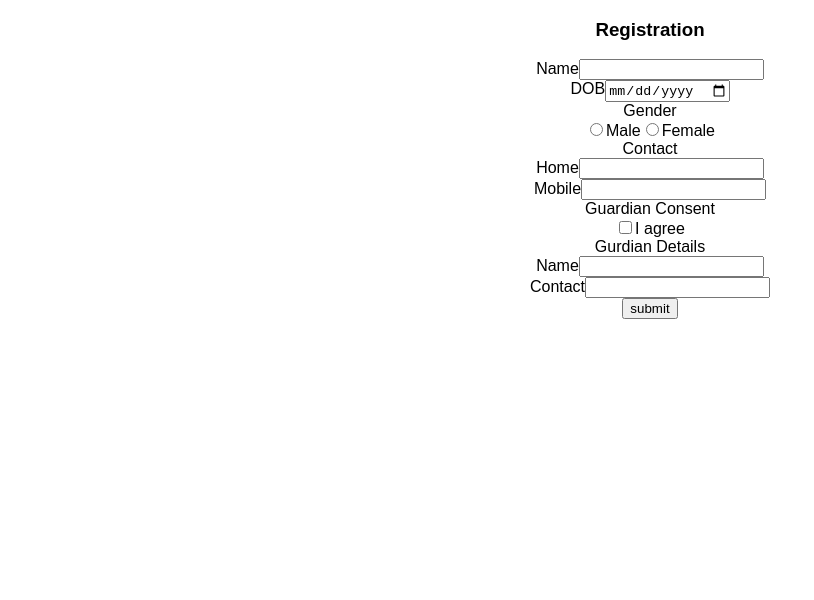
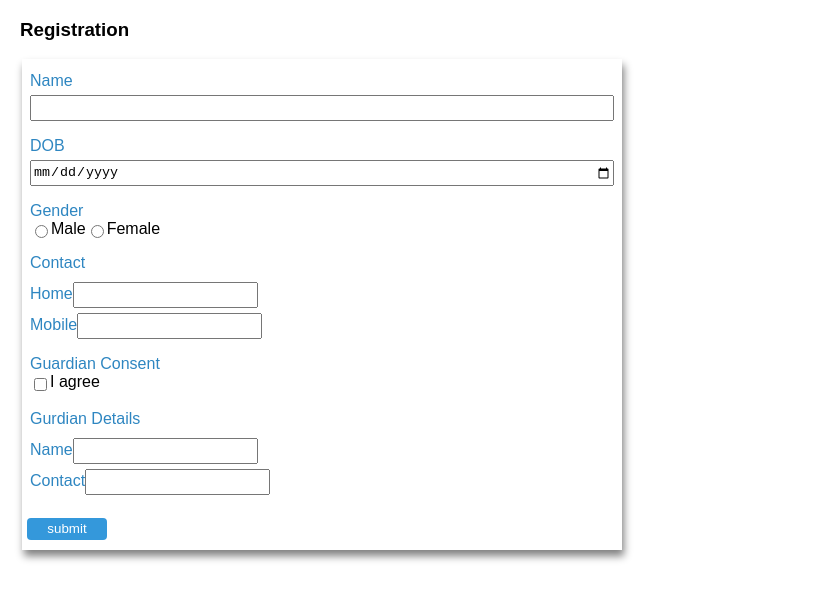
Before and after one commit to kaisersayeed/DynamicFormBuilder, a React (Create React App) app: page / in a window 1280 px wide. Shown: the top 600 px of the page, without its empty margins (0-814 px from the left). Built offline with nearby package versions, Linux system fonts and the light colour scheme.

Commit message:
handled input group text change, added styles

```diff
--- a/src/App.css
+++ b/src/App.css
@@ -1,7 +1,3 @@
-.App {
-  text-align: center;
-}
-
 .App-logo {
   animation: App-logo-spin infinite 20s linear;
   height: 80px;
--- a/src/App.js
+++ b/src/App.js
@@ -7,18 +7,17 @@ class App extends Component {
   state = {
     data: [],
     current: {},
+    payload: '',
   };
 
   onSubmit = model => {
-    let data = [];
-    if (model.id) {
-      data = this.state.data.filter(d => {
-        return d.id != model.id;
-      });
-    } else {
-      model.id = +new Date();
-      data = this.state.data.slice();
-    }
+    // can add some specific validation like first and last name separated by space or dob greater than 18
+    // if we want to build the added form into data array and set the current form to a default
+    // in case of reset form or something....
+
+    // for now
+
+    this.setState({payload: JSON.stringify(model)});
   }
 
   render() {
@@ -27,12 +26,16 @@ class App extends Component {
       <DynamicForm
         className="form"
         title="Registration"
-        defaultValues={this.state.current}
+        defaultValues={this.state.current} // have to implement it later
         model={formFields}
         onSubmit={model => {
           this.onSubmit(model);
         }}
       />
+
+      <div className="payload">
+          {this.state.payload}
+      </div>
     </div>
     );
   }
--- a/src/components/DynamicForm.js
+++ b/src/components/DynamicForm.js
@@ -1,4 +1,5 @@
 import React from "react";
+import "../css/form-style.css";
 import TextInput from './Input';
 import Radio from './Radio';
 import Checkbox from './Checkbox';
@@ -15,6 +16,25 @@ export default class DynamicForm extends React.Component {
       e.preventDefault();
       console.log('state on submit ', this.state);
       if (this.props.onSubmit) this.props.onSubmit(this.state);
+    };
+
+    onMultiInputTextChange = (e, parentKey, childKey) => {
+      const build = this.state[parentKey] ? this.state[parentKey] : [];
+      let result = [];
+      if (build.length > 0) {
+        let filtered = build.filter((f) => f.type !== childKey);
+        result = [...filtered, {type: childKey, value: e.target.value}];
+      } else {
+        result.push({type: childKey, value: e.target.value});
+      }
+
+      this.setState(
+          {
+            [parentKey]: result
+          },
+          () => {
+          }
+      );
     };
 
     onChange = (e, key, type = "single") => {
@@ -63,7 +83,7 @@ export default class DynamicForm extends React.Component {
                   name={o.name}
                   value={o.value}
                   onInputTextChange={(e) => {
-                    this.onMultiInputTextChange(e);
+                    this.onMultiInputTextChange(e, key, o.key);
                   }}
               />
             </div>
@@ -92,7 +112,7 @@ export default class DynamicForm extends React.Component {
 
   renderRadioBox = (m, validations, value, type) => {
     const radioInput = m.options.map((o, index) => {
-      let checked = o.value == value;
+      let checked = o.value === value;
       return (
           <Radio
               validations={validations}
--- a/src/components/Input.js
+++ b/src/components/Input.js
@@ -1,7 +1,7 @@
 import React from 'react';
 
 const TextInput = (props) => {
-  const {type, key, name, value, validations, onInputTextChange} = props;
+  const {type, name, value, validations, onInputTextChange} = props;
   return (
         <input
             {...validations}
--- /dev/null
+++ b/src/css/form-style.css
@@ -0,0 +1,77 @@
+.dynamic-form {
+    box-shadow: 2px 6px 8px grey;
+    margin-bottom: 5px;
+    padding-top: 5px;
+    padding-bottom: 5px;
+    margin: 10px 2px;
+    max-width: 600px;
+}
+.dynamic-form .form-group {
+    padding: .5em;
+    display: flex;
+    flex-wrap: wrap;
+    flex-direction: column;
+    justify-content: space-between;
+}
+
+.dynamic-form .form-label {
+    text-align: left;
+    color: #2E86C1;
+}
+.dynamic-form .form-input{
+    margin-top: 5px;
+    line-height: 1.5em;
+}
+
+.dynamic-form select{
+    margin-top: 5px;
+    line-height: 1.5em;
+}
+
+.dynamic-form .form-group button{
+    padding: .5em;
+}
+
+.dynamic-form .form-group-radio {
+    display: flex;
+    flex-direction: row;
+}
+
+.form-group-radio label {
+}
+
+.form-group-radio input {
+
+}
+
+.dynamic-form .form-group-checkbox {
+    display: flex;
+    flex-direction: row;
+}
+
+.form-group-checkbox label {
+}
+
+.form-group-checkbox input {
+
+}
+
+.form-title {
+    text-align: left;
+}
+
+.form-actions {
+    display: flex;
+}
+.form-actions button {
+    width: 80px;
+
+    line-height: 1.5em;
+    background-color: #3498DB;
+    color: white;
+    border-radius: 4px;
+    border:0;
+    margin-top: 15px;
+    margin-left: 5px;
+    margin-bottom:5px;
+}
--- a/src/mockJsonFormDataModel.js
+++ b/src/mockJsonFormDataModel.js
@@ -3,6 +3,7 @@ const formFields = [
     key: "name",
     label: "Name",
     type: "text",
+    validations: {required: true},
   },
   {
     key: "dob",
@@ -32,11 +33,13 @@ const formFields = [
         key: "home",
         label: "Home",
         type: "text",
+        validations: {required: true},
       },
       {
         key: "mobile",
         label: "Mobile",
-        type: "text",
+        type: "number",
+        validations: {required: true},
       },
     ],
   },
@@ -61,7 +64,7 @@ const formFields = [
       {
         key: "guardianContact",
         label: "Contact",
-        type: "text",
+        type: "number",
       },
     ],
   }
```
